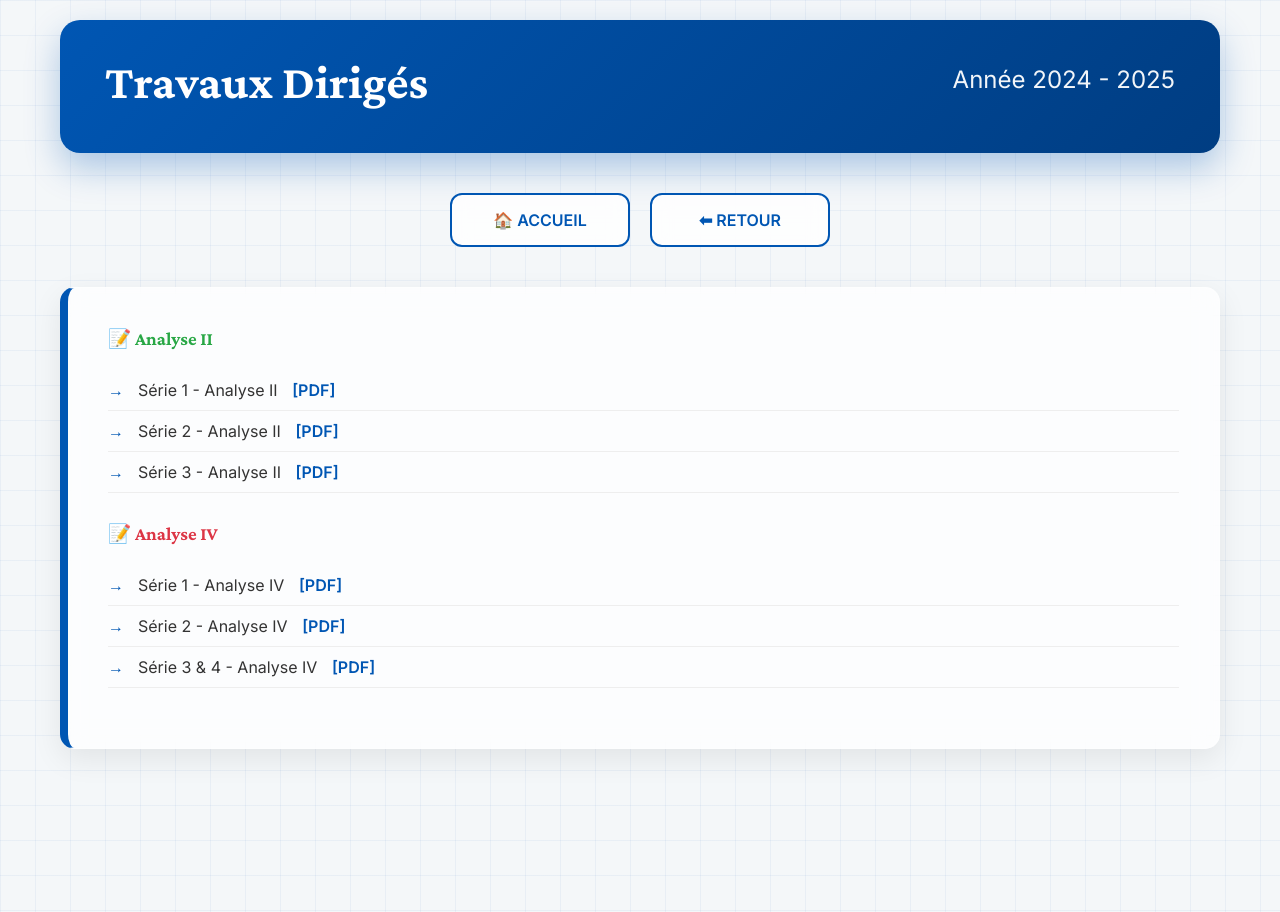
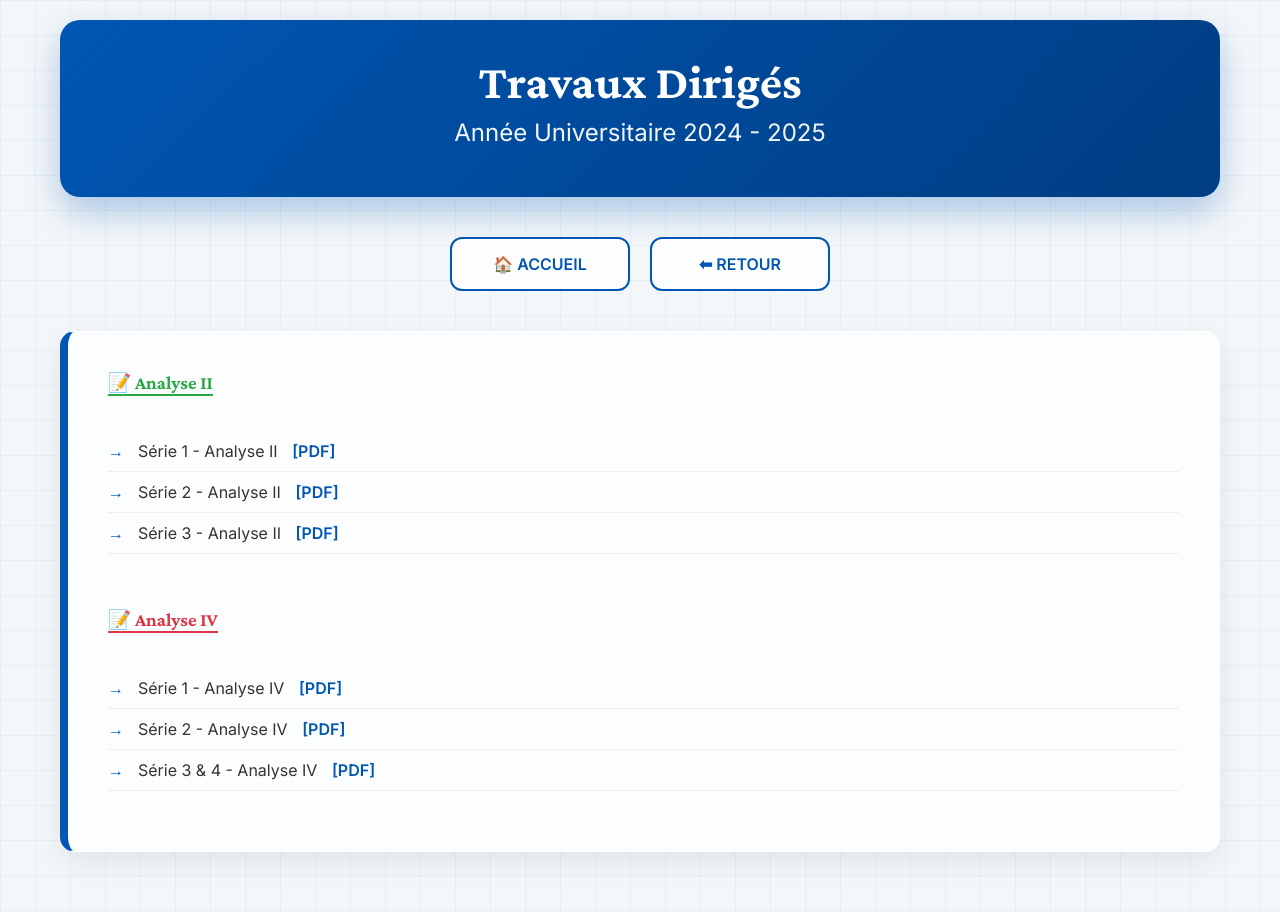
Before and after one commit to mahmoudmath/mahmoudmath.github.io, a Jekyll site: the page td-24-25.html, which Jekyll copies as it is, in a window 1280 px wide. Built offline with Jekyll 4.4.1, drawn with Linux system fonts in a browser that asks for light colours.

Commit message:
Update td-24-25.html

```diff
--- a/td-24-25.html
+++ b/td-24-25.html
@@ -2,30 +2,33 @@
 <html lang="fr">
 <head>
     <meta charset="UTF-8">
-    <meta name="viewport" content="width=device-width, initial-scale=1.0">
+    <title>TD 2024-2025 - Pr. El Ahmadi</title>
     <link rel="stylesheet" href="style.css">
-    <title>TD 2024-2025</title>
+    <link href="https://unpkg.com/aos@2.3.1/dist/aos.css" rel="stylesheet">
 </head>
 <body>
     <div class="container">
-        <header class="professor-header">
-            <div class="professor-name">Travaux Dirigés</div>
-            <div class="professor-title">Année 2024 - 2025</div>
+        <header class="professor-header" data-aos="fade-down">
+            <div class="header-content">
+                <div class="professor-name">Travaux Dirigés</div>
+                <div class="professor-title">Année Universitaire 2024 - 2025</div>
+            </div>
         </header>
-        <nav class="academic-nav">
+
+        <nav class="academic-nav" data-aos="fade-up">
             <a href="index.html" class="nav-card">🏠 ACCUEIL</a>
             <a href="choix-annee-td.html" class="nav-card">⬅ RETOUR</a>
         </nav>
-        <section class="presentation">
-            <h3 style="color: #28a745; margin-bottom: 15px;">📝 Analyse II</h3>
+
+        <section class="presentation" data-aos="fade-up">
+            <h3 style="color: #28a745; margin-bottom: 15px; border-bottom: 2px solid #28a745; display: inline-block;">📝 Analyse II</h3>
             <ul class="resource-list">
-                <!-- AJOUT DU CHEMIN assets/pdf/ -->
                 <li>Série 1 - Analyse II <a href="assets/pdf/serie1-analyse2-2024-2025.pdf" target="_blank" style="color:#0056b3; font-weight:bold; margin-left:10px;">[PDF]</a></li>
                 <li>Série 2 - Analyse II <a href="assets/pdf/serie2-analyse2-2024-2025.pdf" target="_blank" style="color:#0056b3; font-weight:bold; margin-left:10px;">[PDF]</a></li>
                 <li>Série 3 - Analyse II <a href="assets/pdf/serie3-analyse2-2024-2025.pdf" target="_blank" style="color:#0056b3; font-weight:bold; margin-left:10px;">[PDF]</a></li>
             </ul>
 
-            <h3 style="color: #dc3545; margin-top:30px; margin-bottom: 15px;">📝 Analyse IV</h3>
+            <h3 style="color: #dc3545; margin-top:35px; margin-bottom: 15px; border-bottom: 2px solid #dc3545; display: inline-block;">📝 Analyse IV</h3>
             <ul class="resource-list">
                 <li>Série 1 - Analyse IV <a href="assets/pdf/serie1-analyse4-2024-2025.pdf" target="_blank" style="color:#0056b3; font-weight:bold; margin-left:10px;">[PDF]</a></li>
                 <li>Série 2 - Analyse IV <a href="assets/pdf/serie2-analyse4-2024-2025.pdf" target="_blank" style="color:#0056b3; font-weight:bold; margin-left:10px;">[PDF]</a></li>
```
Also changed, not shown: other parts of td-24-25.html (+2 -0 lines).
